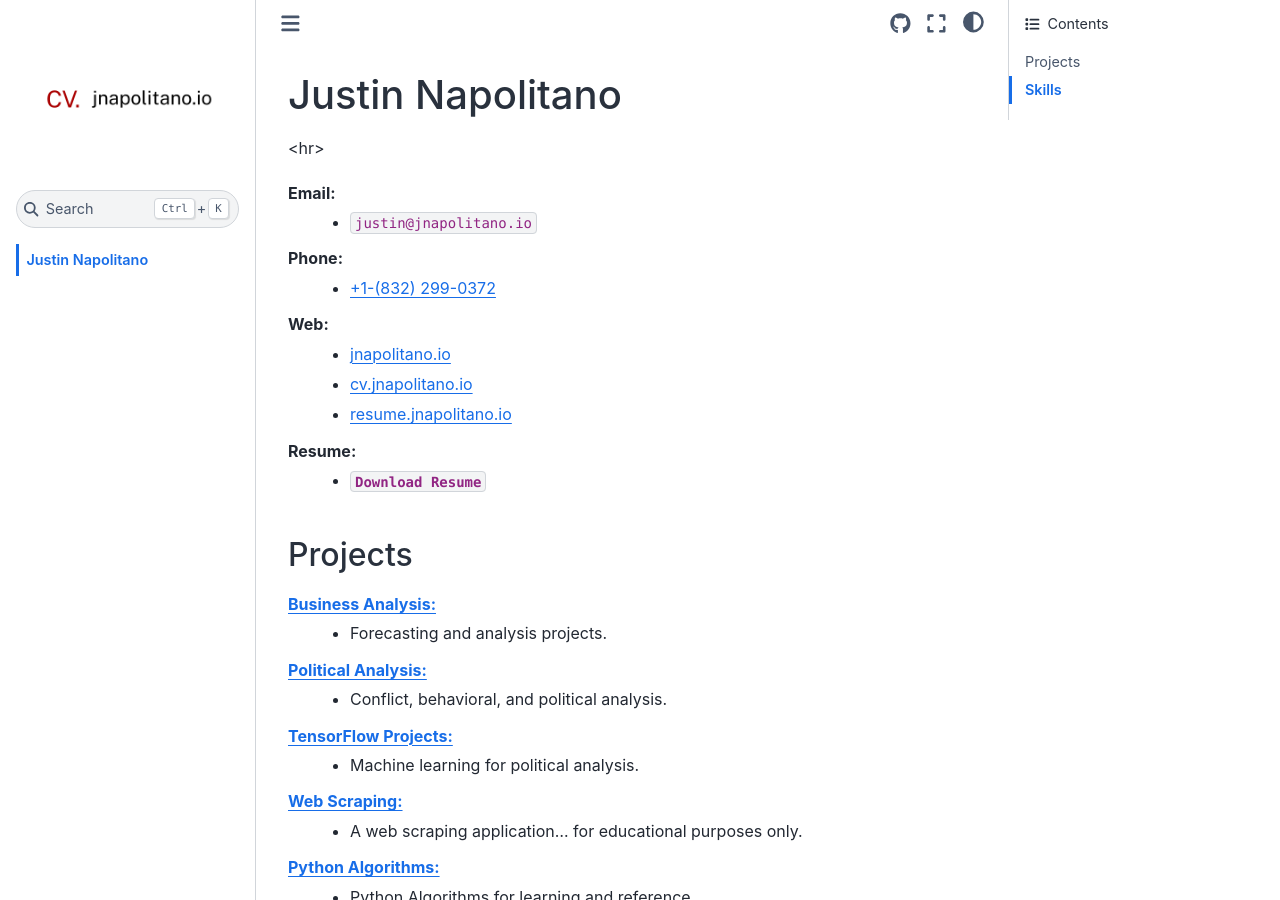
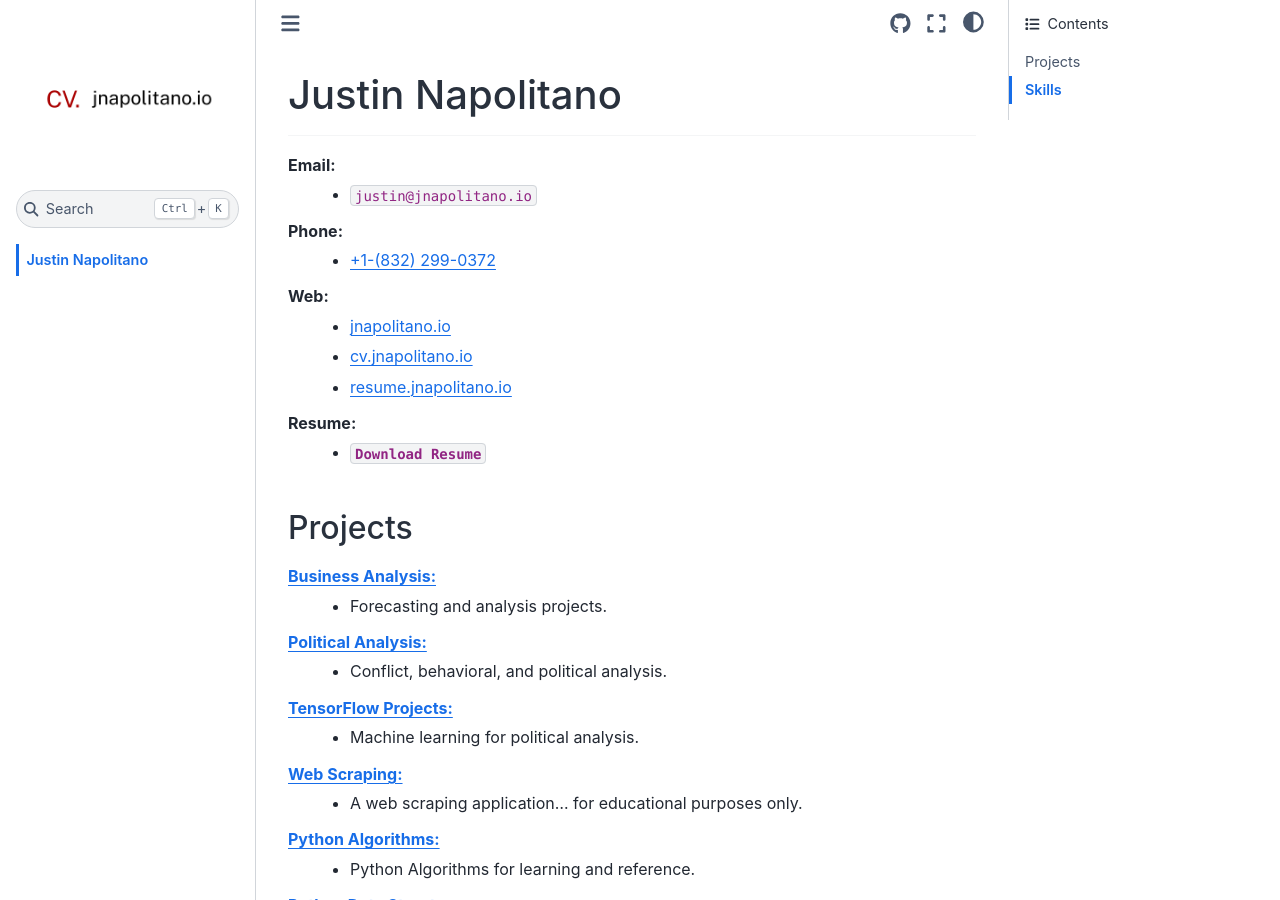
Before and after one commit to justin-napolitano/jnapolitano.io, a Sphinx documentation site: the page built from source/index.rst, in a window 1280 px wide and 900 px high. Built offline with Sphinx 7.4.7 and the Sphinx Book theme 1.1.4, drawn with Linux system fonts in a browser that asks for light colours; cross-references to code outside the pages are shown as plain code.

Commit message:
autocommit on1645907850.037998

```diff
--- a/source/index.rst
+++ b/source/index.rst
@@ -4,7 +4,10 @@
 Justin Napolitano
 ***************************
 
-<hr>
+.. raw:: html
+
+   <hr>
+
 
 
 Email:
```
Also changed, not shown: 5 other files.
